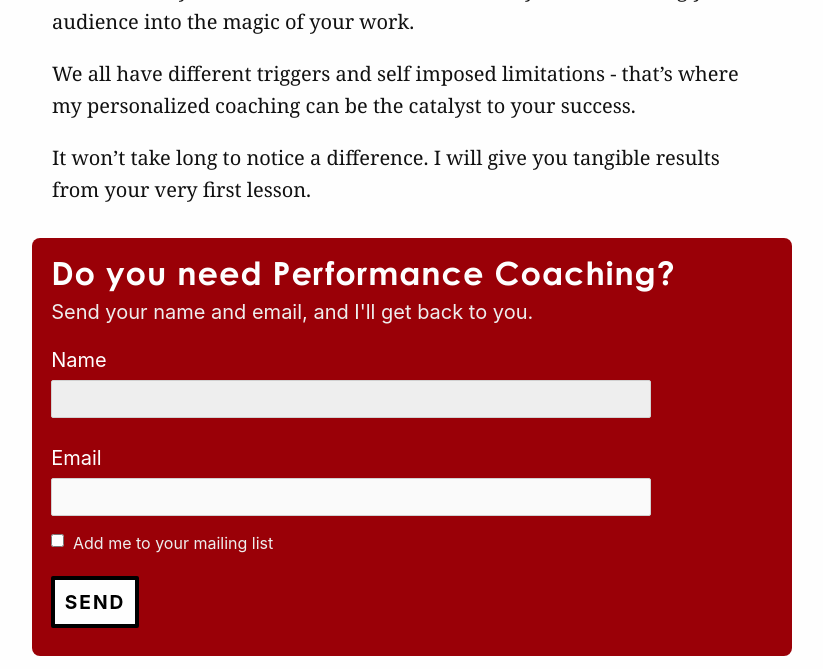
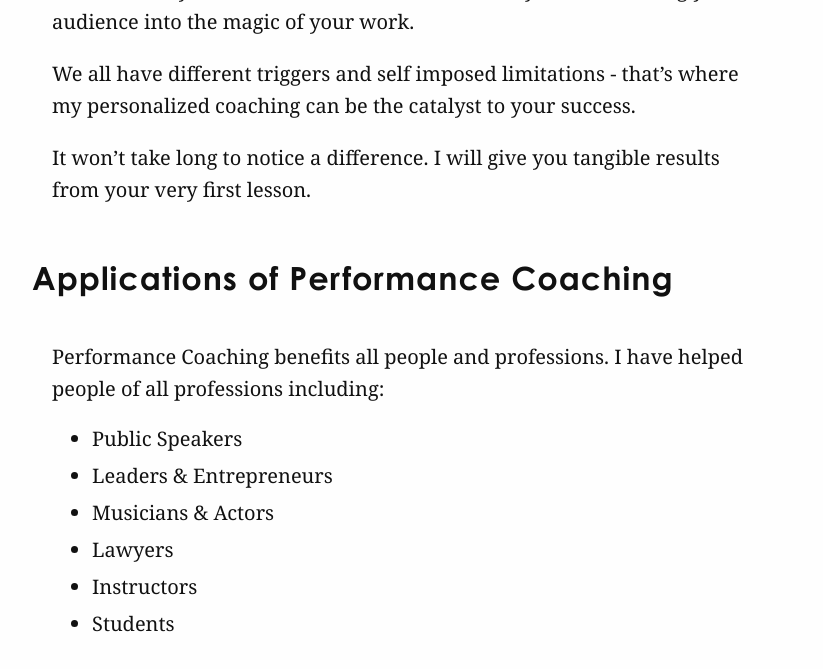
Before and after one commit to cchaiken/ccms, a Jekyll site: the page built from performance-coaching.md, in a window 1280 px wide and 1400 px high, scrolled down 2665 px. Shown: the top 669 px of the window, without its empty margins (228-1051 px from the left). Built offline with Jekyll 4.4.1, drawn with Linux system fonts in a browser that asks for light colours; some web fonts are replaced; some of the changed text lies outside the part shown; grey boxes are pictures that could not be loaded.

Commit message:
Updated Performance Coaching and 2 other files

```diff
--- a/performance-coaching.md
+++ b/performance-coaching.md
@@ -51,8 +51,6 @@
 
 It won’t take long to notice a difference. I will give you tangible results from your very first lesson.
 
-{% include lesson-form.html %}
-
 ## Applications of Performance Coaching
 
 Performance Coaching benefits all people and professions. I have helped people of all professions including:
@@ -76,3 +74,5 @@
 - Travel through a compelling rendition of your presentation and imagine your audience alongside you, supporting you, every step of the way.
 
 And *practice, practice, practice* - it’s great for generating confidence!
+
+{% include lesson-form.html %}
```
Also changed, not shown: piano-lessons.md (+2 -2 lines), voice-lessons.md (+2 -2 lines).
